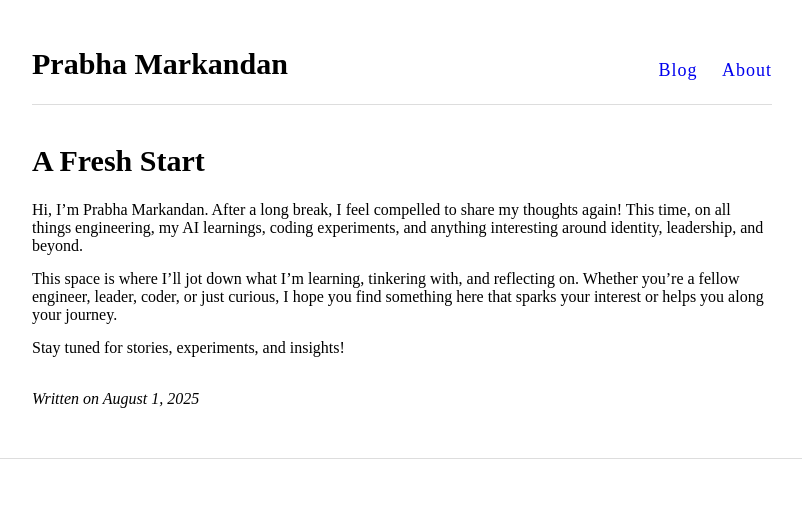
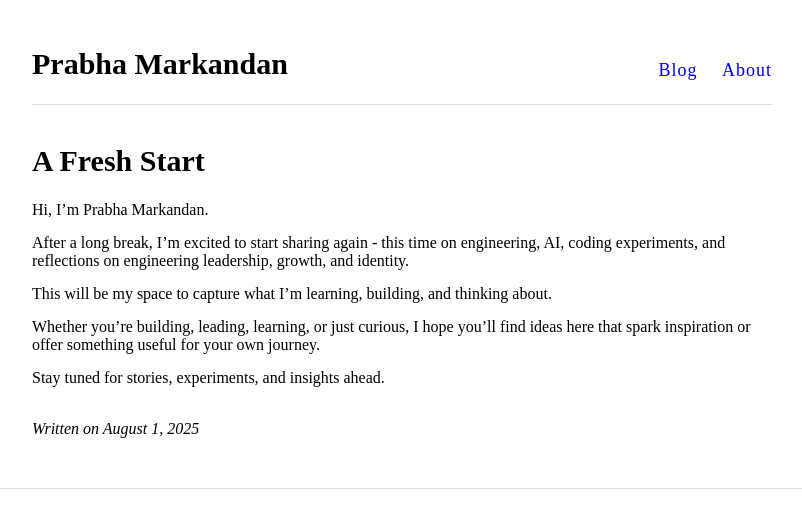
Before and after one commit to prabhamarkandan/prabhamarkandan.github.io, a Jekyll site: the page built from _posts/2025-08-1-Hello-World.md, in a window 1280 px wide. Shown: the top 528 px of the page, without its empty margins (238-1040 px from the left). Built offline with Jekyll 4.4.1, drawn with Linux system fonts in a browser that asks for light colours.

Commit message:
Update 2025-08-1-Hello-World.md

```diff
--- a/_posts/2025-08-1-Hello-World.md
+++ b/_posts/2025-08-1-Hello-World.md
@@ -3,11 +3,12 @@ layout: post
 title: "A Fresh Start"
 ---
 
-Hi, I'm Prabha Markandan.
-After a long break, I feel compelled to share my thoughts again!
-This time, on all things engineering, my AI learnings, coding experiments, and anything interesting around identity, leadership, and beyond.
+Hi, I’m Prabha Markandan.
 
-This space is where I’ll jot down what I’m learning, tinkering with, and reflecting on.
-Whether you’re a fellow engineer, leader, coder, or just curious, I hope you find something here that sparks your interest or helps you along your journey.
+After a long break, I’m excited to start sharing again - this time on engineering, AI, coding experiments, and reflections on engineering leadership, growth, and identity.
 
-Stay tuned for stories, experiments, and insights!
+This will be my space to capture what I’m learning, building, and thinking about.
+
+Whether you’re building, leading, learning, or just curious, I hope you’ll find ideas here that spark inspiration or offer something useful for your own journey.
+
+Stay tuned for stories, experiments, and insights ahead.
```
